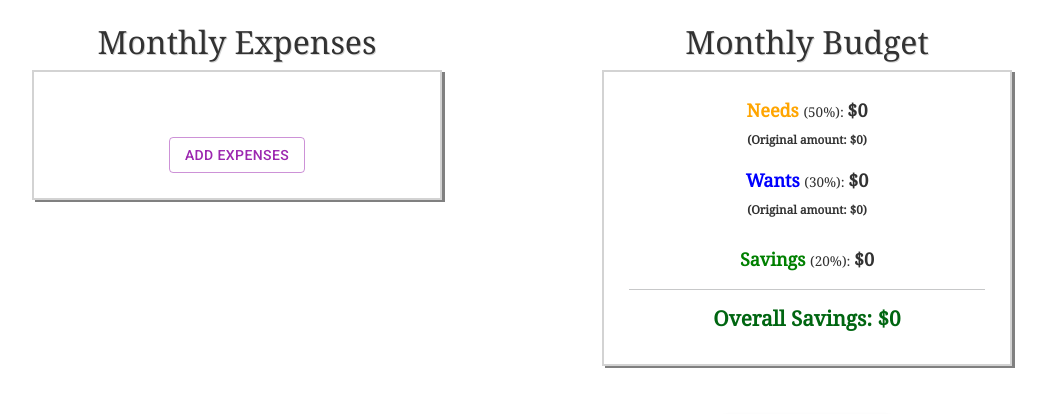
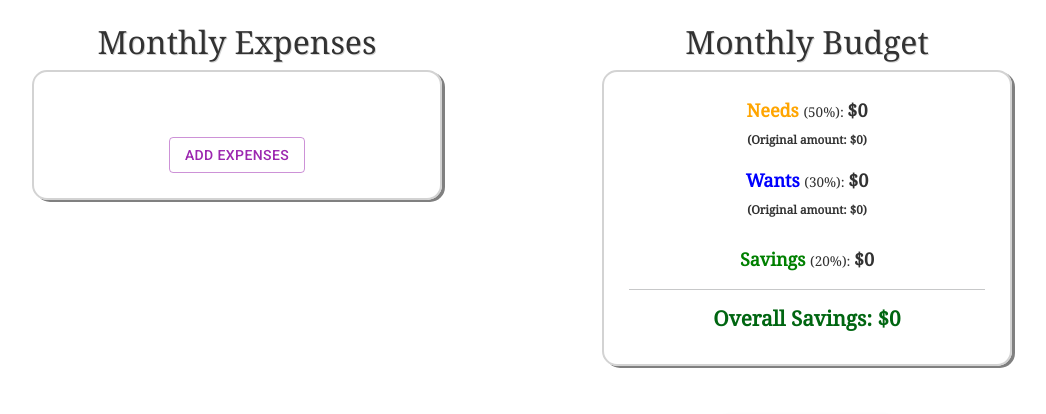
Before and after one commit to jvelarde94/budget-react-app, a React (Create React App) app: page / in a window 1280 px wide. Shown: the part 232-646 px from the top of the page, without its empty margins (118-1164 px from the left). Built offline with nearby package versions, Linux system fonts and the light colour scheme.

Commit message:
add border radius

```diff
--- a/src/index.css
+++ b/src/index.css
@@ -115,6 +115,7 @@ input[type="number"] {
 .budget-box {
   width: 75%;
   border: 2px solid lightgrey;
+  border-radius: 15px;
   box-shadow: 3px 2px grey;
   padding: 25px;
   margin: 0 auto;
@@ -172,6 +173,7 @@ input[type="number"] {
   /* min-height: 311px; */
   width: 75%;
   border: 2px solid lightgrey;
+  border-radius: 15px;
   box-shadow: 3px 2px grey;
   padding: 25px;
   margin: 0 auto;
```
